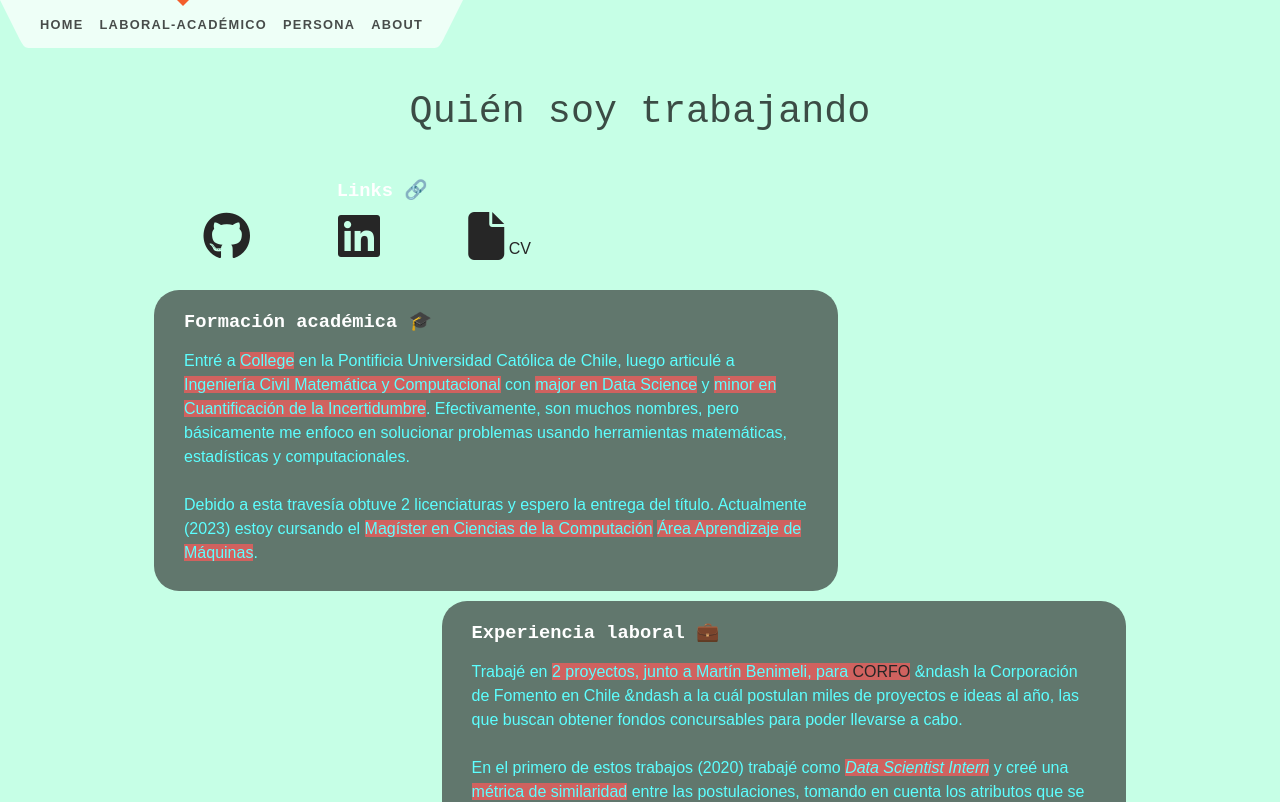
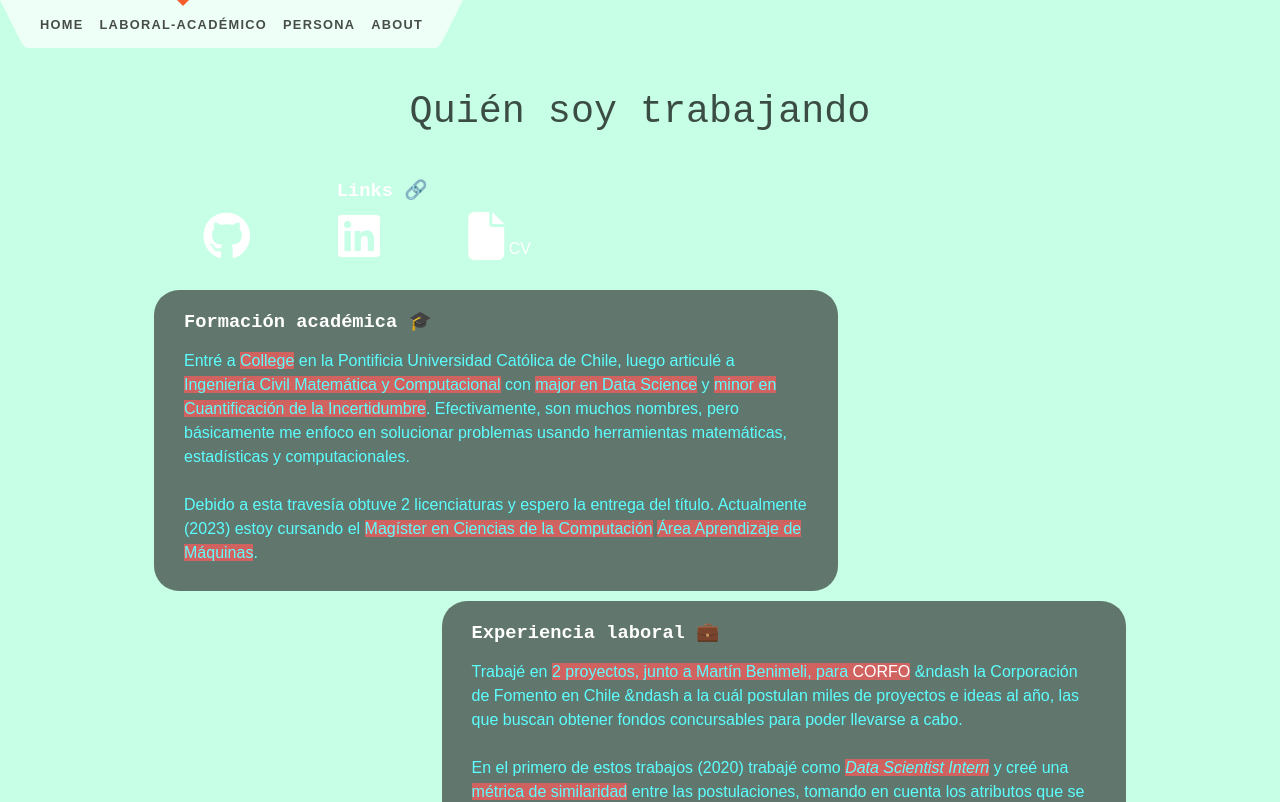
Before and after one commit to alichwan/home-page, a SvelteKit app: page /laboral-academico in a window 1280 px wide. Shown: the top 802 px of the page. Built offline with nearby package versions, Linux system fonts and the light colour scheme.

Commit message:
fix: anchor animation change

```diff
--- a/src/routes/laboral-academico/+page.svelte
+++ b/src/routes/laboral-academico/+page.svelte
@@ -22,10 +22,10 @@
 					<i class="fa-brands fa-linkedin fa-3x" />
 				</a>
 			</li>
-			<li>
+			<li class="CV">
 				<a href="/CVAlexMedina.pdf" download>
 					<i class="fa-solid fa-file fa-3x" />
-					<span>CV</span>
+					<span class="CV-text">CV</span>
 				</a>
 			</li>
 		</ul>
@@ -131,7 +131,8 @@
 			<span class="highlight">pensamiento analítico</span>
 			y constantemente <span class="highlight">busco problemas que resolver</span> o
 			<span class="highlight">piezas que no encajan</span>
-			en una situación. Soy bueno <span class="highlight">trabajando en equipo</span>. Finalmente, soy
+			en una situación. Soy bueno <span class="highlight">trabajando en equipo</span>. Finalmente,
+			soy
 			<span class="highlight">rápido para aprender cosas</span>.
 		</p>
 	</Card>
@@ -211,10 +212,7 @@
 	}
 
 	a {
-		animation-name: bw-change;
-		animation-duration: 3s;
-		animation-iteration-count: infinite;
-		animation-direction: alternate;
+		color: rgb(255, 255, 255);
 	}
 
 	.redes a:hover {
```
Also changed, not shown: src/routes/persona/+page.svelte (+8 -10 lines).
